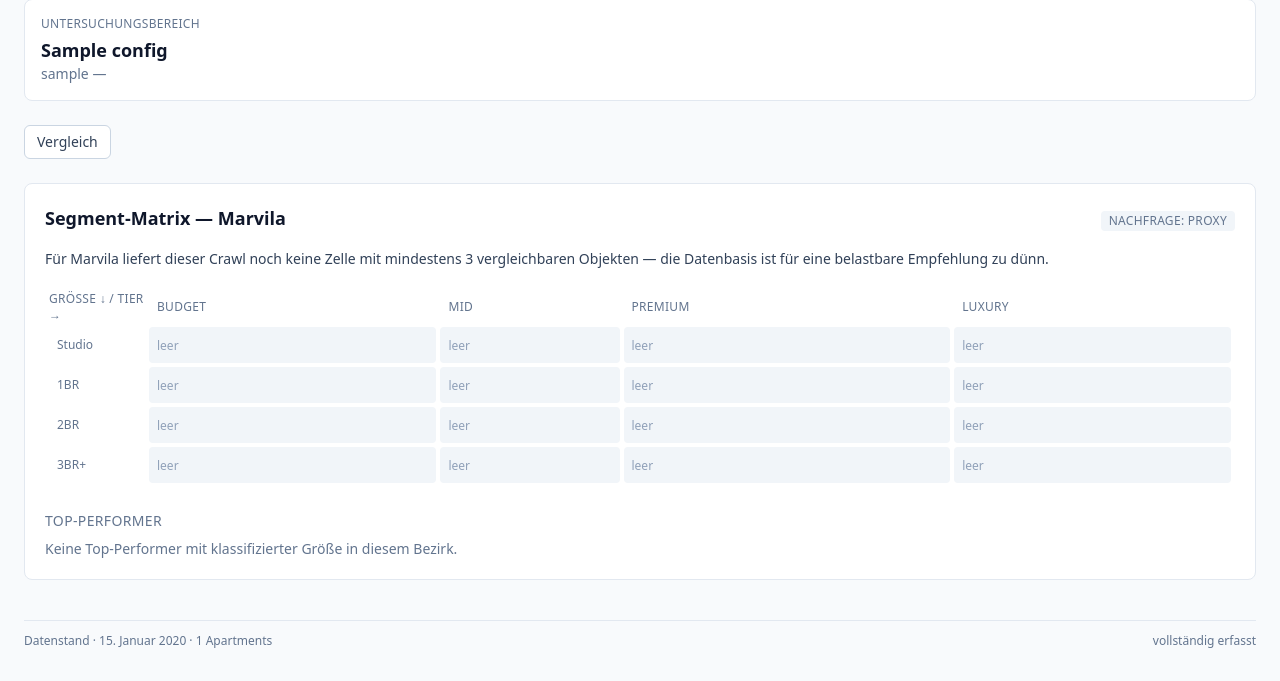
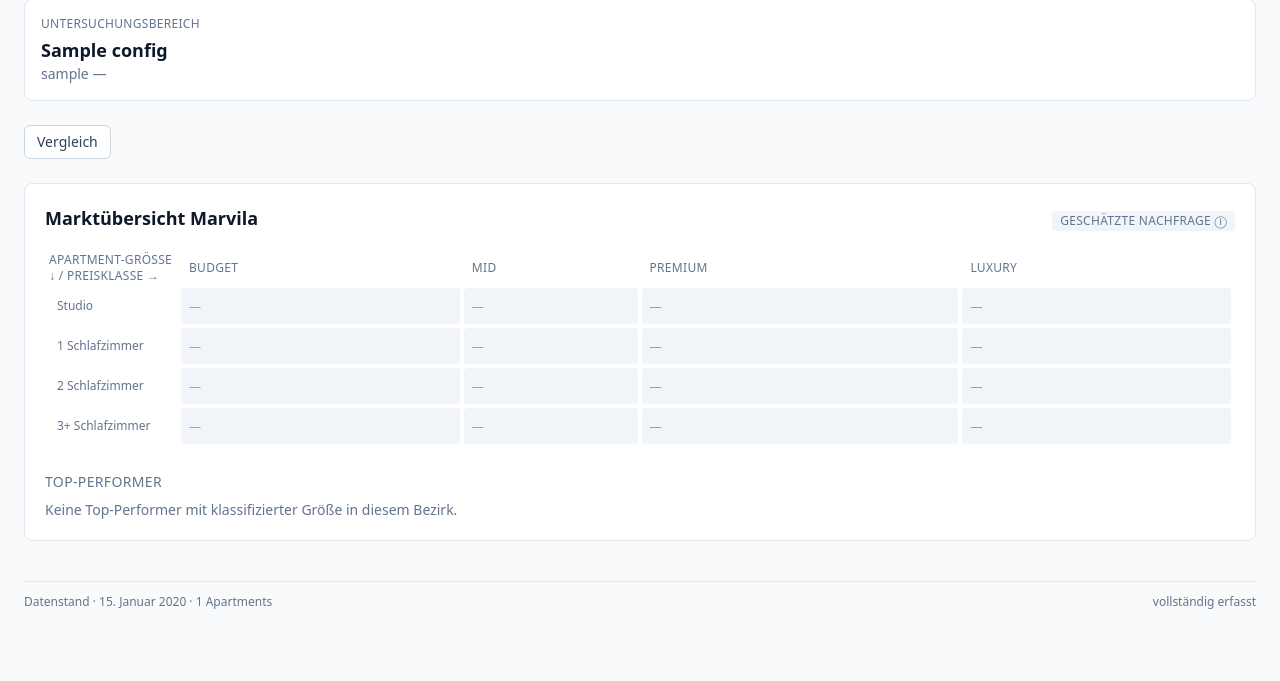
Before and after one commit to karlgrey/AirBI, a FastAPI app: page / in a window 1280 px wide. Shown: the part 237-918 px from the top of the page. After the commit the page ends 846 px from the top, so only its background shows below. Run offline with FastAPI, Linux system fonts and the light colour scheme; tables that the repository leaves empty hold one stand-in row (values such as "Sample post"); style sheets or scripts are compiled from the project's sources; some libraries are stand-ins or nearby versions.

Commit message:
feat: Marktübersicht-Tabelle in Klartext (Größen, Metriken, Tooltips)
Co-Authored-By: Claude Opus 4.7 (1M context) <noreply@anthropic.com>

```diff
--- a/airbi/web/templates/_matrix_region.html
+++ b/airbi/web/templates/_matrix_region.html
@@ -13,26 +13,21 @@
       <article class="rounded-lg border border-slate-200 bg-white p-5">
         <header class="mb-4 flex items-baseline justify-between">
           <h2 class="text-lg font-semibold">
-            Segment-Matrix — {{ matrix.district_slug.title() }}
+            Marktübersicht {{ matrix.district_slug.title() }}
           </h2>
           <span class="rounded bg-slate-100 px-2 py-0.5 text-xs uppercase
                        tracking-wide text-slate-500"
-                title="Nachfrage basiert auf Review-Count (~{{ (matrix.review_rate * 100)|round|int }}%
-                       der Gäste bewerten), keine gemessene Auslastung.">
-            Nachfrage: Proxy
+                title="Wir können Buchungen nicht direkt zählen. Mehr Bewertungen ≈ mehr Buchungen über die Lebenszeit (Annahme: ~{{ (matrix.review_rate * 100)|round|int }}% der Gäste bewerten).">
+            geschätzte Nachfrage ⓘ
           </span>
         </header>
-
-        <p class="mb-4 text-sm leading-relaxed text-slate-700">
-          {{ matrix.recommendation }}
-        </p>
 
         <div class="overflow-x-auto">
           <table class="w-full border-separate border-spacing-1 text-sm">
             <thead>
               <tr>
-                <th class="w-24 text-left text-xs font-medium uppercase
-                           tracking-wide text-slate-500">Größe ↓ / Tier →</th>
+                <th class="w-32 text-left text-xs font-medium uppercase
+                           tracking-wide text-slate-500">Apartment-Größe ↓ / Preisklasse →</th>
                 {% for tier in matrix.price_tiers %}
                   <th class="px-2 py-1 text-left text-xs font-medium uppercase
                              tracking-wide text-slate-500">{{ tier }}</th>
@@ -43,7 +38,13 @@
               {% for size in matrix.size_classes %}
                 <tr>
                   <th class="px-2 py-1 text-left text-xs font-medium
-                             text-slate-500">{{ size }}</th>
+                             text-slate-500">
+                    {% if size == "Studio" %}Studio
+                    {% elif size == "1BR" %}1 Schlafzimmer
+                    {% elif size == "2BR" %}2 Schlafzimmer
+                    {% elif size == "3BR+" %}3+ Schlafzimmer
+                    {% else %}{{ size }}{% endif %}
+                  </th>
                   {% for tier in matrix.price_tiers %}
                     {% set cell = matrix.cell(size, tier) %}
                     <td class="rounded p-2 align-top
@@ -54,22 +55,23 @@
                                {% else %}bg-slate-100 text-slate-400{% endif %}
                                {% if matrix.best_cell == (size, tier) %}
                                  ring-2 ring-amber-500
-                               {% endif %}">
+                               {% endif %}"
+                        title="{{ size }} · {{ tier }} — Durchschnittliche Bewertungen je Apartment, Anzahl Wettbewerber und Mittel-Preis pro Nacht. Empfehlung wird per Bewertungen ÷ Wettbewerber bestimmt.">
                       {% if cell.n == 0 %}
-                        <span class="text-xs">leer</span>
+                        <span class="text-xs">—</span>
                       {% else %}
                         <div class="text-xs">
                           {% if cell.is_thin %}
                             <span class="rounded bg-white/60 px-1
-                                         text-[10px] uppercase text-slate-500">dünn</span>
+                                         text-[10px] uppercase text-slate-500">Stichprobe klein</span>
                           {% endif %}
                           <span class="font-semibold">
-                            Ø {{ cell.score|round(0)|int }} Reviews
+                            {{ cell.score|round(0)|int }} Bew./Apt
                           </span>
                         </div>
                         <div class="text-[11px] opacity-80">
-                          N = {{ cell.n }} ·
-                          ADR €{% if cell.adr %}{{ cell.adr|int }}{% else %}–{% endif %}
+                          {{ cell.n }} Wettb. ·
+                          €{% if cell.adr %}{{ cell.adr|int }}{% else %}–{% endif %}/N.
                         </div>
                       {% endif %}
                     </td>
```
Also changed, not shown: tests/test_web.py (+43 -6 lines).
